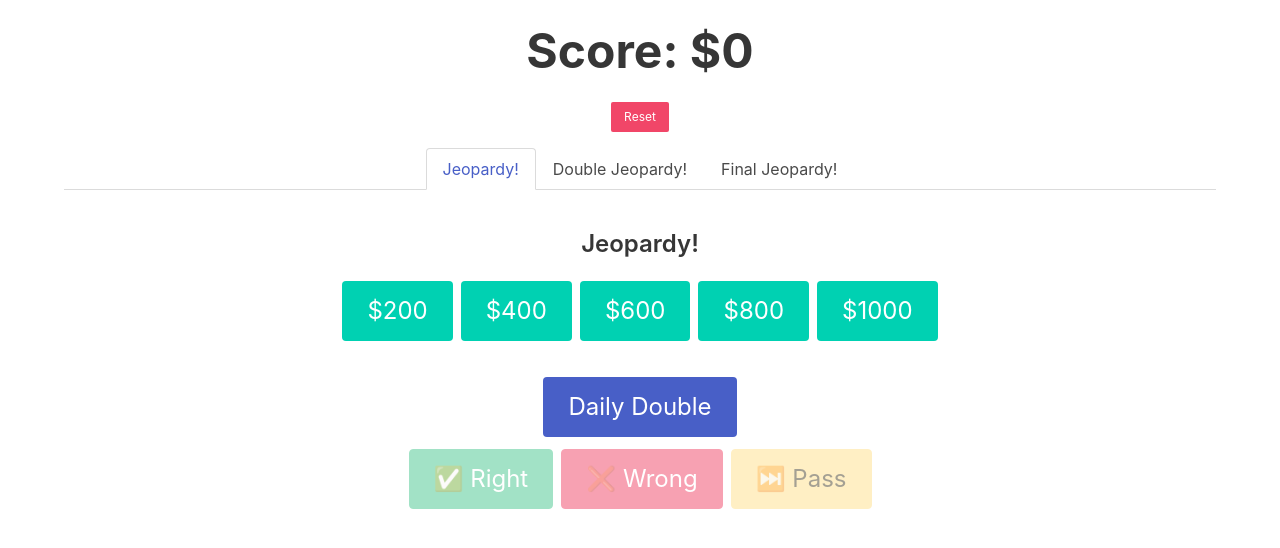
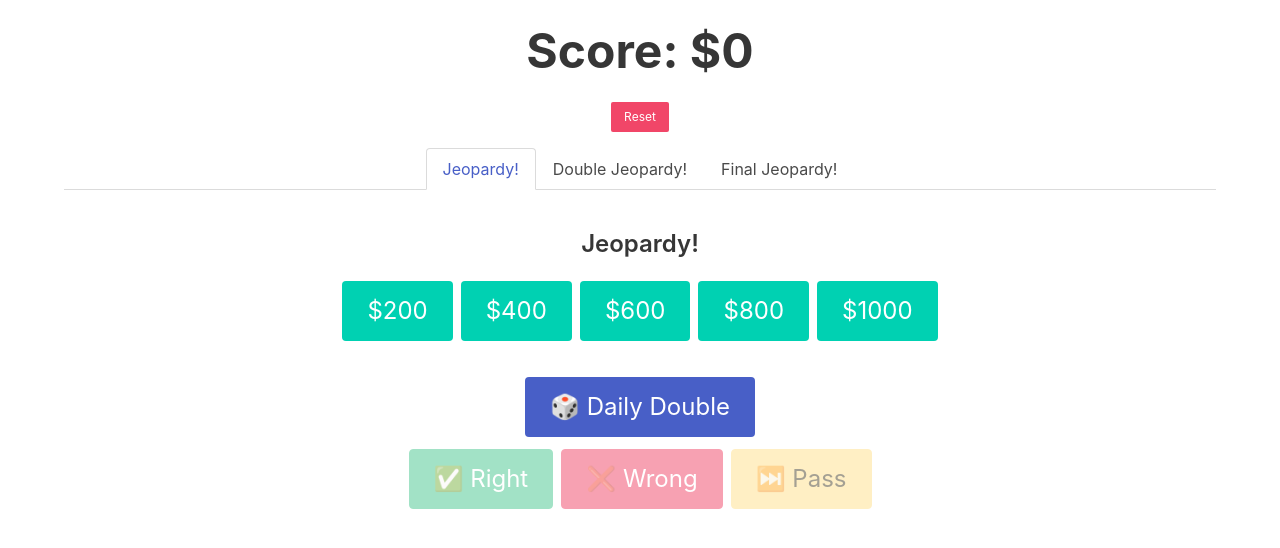
Before and after one commit to lawnguyen/jeopardy-play-along, a React (Create React App) app: page / in a window 1280 px wide. Shown: the top 548 px of the page. Built offline with nearby package versions, Linux system fonts and the light colour scheme.

Commit message:
add daily double icon

```diff
--- a/src/App.tsx
+++ b/src/App.tsx
@@ -88,7 +88,7 @@
         className="button is-link is-dark is-large mt-3"
         onClick={handleDailyDouble}
       >
-        Daily Double
+        🎲 Daily Double
       </button>
       {isDailyDouble && (
         <div className="field mt-3">
```
